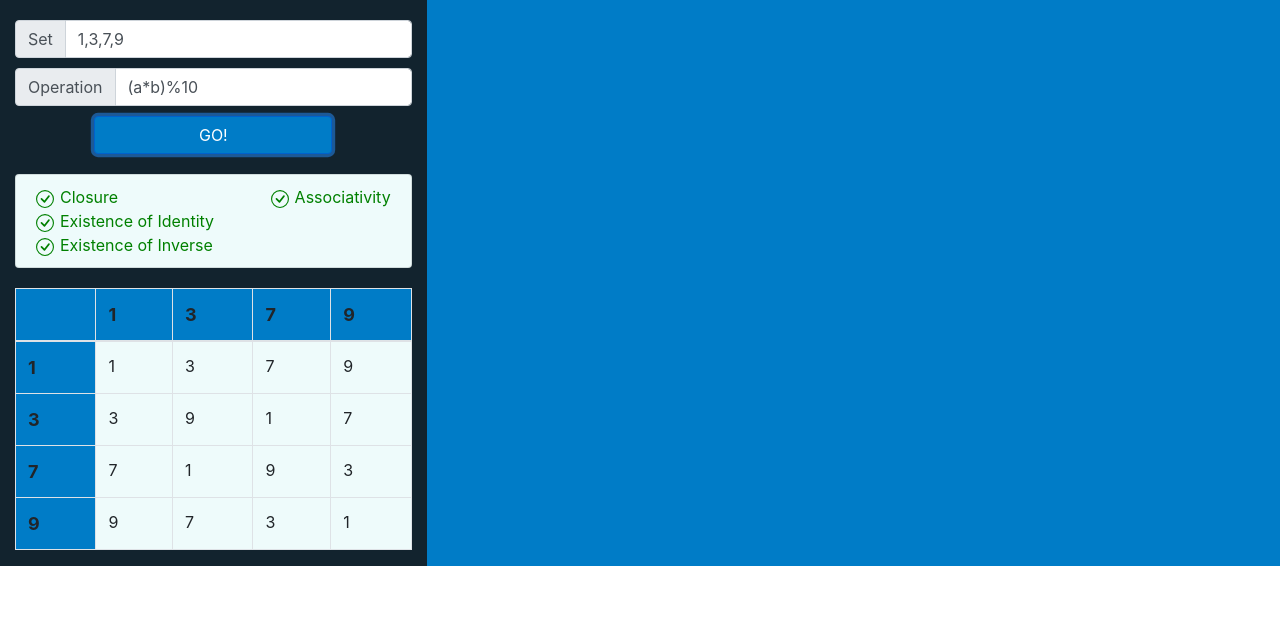
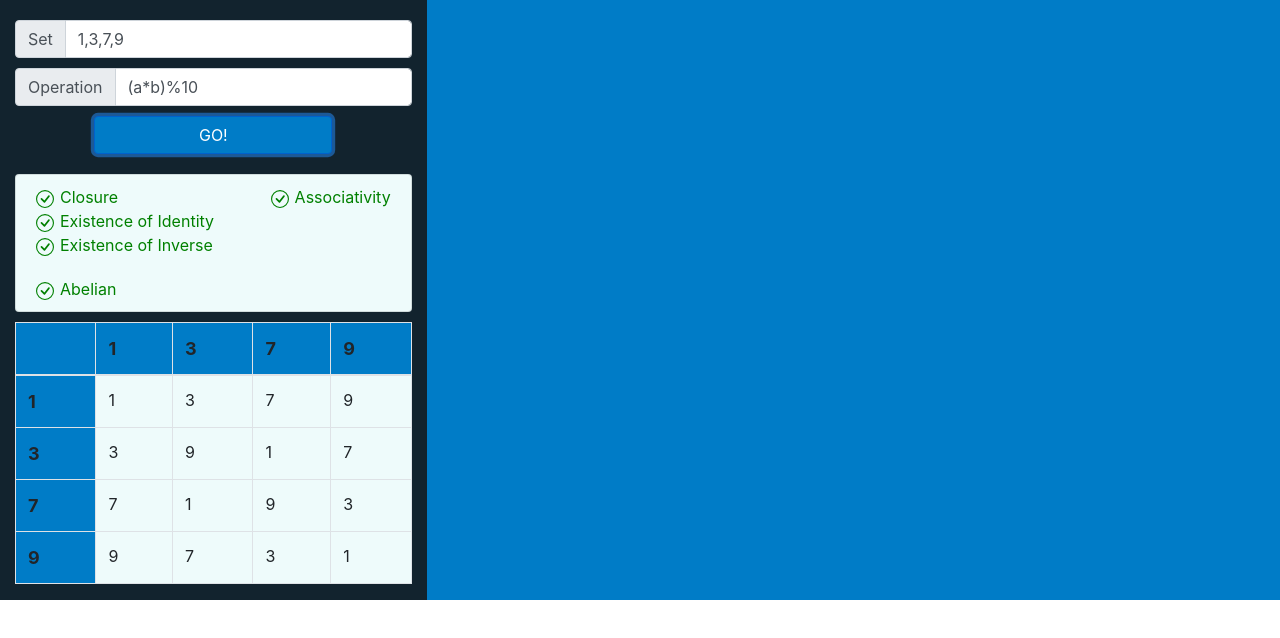
Before and after one commit to Alaa-MK/Abstract-Algebra-Calculator, a React (Create React App) app: page / in a window 1280 px wide. Both pictures are taken after a click on the button "GO!". Shown: the top 638 px of the page. Built offline with nearby package versions, Linux system fonts and the light colour scheme.

Commit message:
sidebar finished

```diff
--- a/src/Components/GroupInfoView.js
+++ b/src/Components/GroupInfoView.js
@@ -2,7 +2,7 @@ import React from 'react';
 import '../styles/GroupInfoView.css';
 import * as Icon from 'react-bootstrap-icons';
 import {
-    Card
+    Card,
 } from 'react-bootstrap'
 
 function InfoItem(props){
@@ -24,9 +24,17 @@ export default class GroupInfoView extends React.Component{
     render(){
       return (
         <Card id='groupInfoCard'>
-          {
-            Object.keys(this.props.info).map(key => <InfoItem key={key} name={key} value={this.props.info[key]}/>)
-          }
+          <div className='infoContaier'>
+            {
+              Object.keys(this.props.info).map(key => <InfoItem key={key} name={key} value={this.props.info[key]}/>)
+            }
+          </div>
+          <div className='infoContaier'>
+            {
+              Object.keys(this.props.extraInfo).map(key => <InfoItem key={key} name={key} value={this.props.extraInfo[key]}/>)
+            }
+          </div>
+
         </Card>
       )
     }
--- a/src/Components/SideView.js
+++ b/src/Components/SideView.js
@@ -6,10 +6,11 @@ import {
     InputGroup,
     FormControl,
     Button,
-    Table
+    Table,
+    Alert
 } from 'react-bootstrap'
 
-function InputGroupWithTip(props){
+function InputGroupWithLabel(props){
     return (
         <InputGroup className='inputGroup'>
             <InputGroup.Prepend>
@@ -80,22 +81,26 @@ export default class SideView extends React.Component{
     }
 
     render(){
-        var info;
-        if (this.props.group)
+        var info, extraInfo;
+        if (this.props.group){
             info = {
                 'Closure': this.props.group.isClosed(),
                 'Associativity' : this.props.group.isAssociative(),
                 'Existence of Identity': this.props.group.identity !== null,
                 'Existence of Inverse': this.props.group.inverse(this.props.group.identity)
             }
+            extraInfo = {
+                'Abelian': this.props.group.isAbelian()
+            }
+        }
         return (
             <div id='sideViewContainer'>
-                <InputGroupWithTip
+                <InputGroupWithLabel
                     text='Set'
                     onChange={this._setChanged}
                     defaultValue={this.state.set}
                 />
-                <InputGroupWithTip
+                <InputGroupWithLabel
                     text='Operation'
                     onChange={this._operationChanged}
                     defaultValue={this.state.operation}
@@ -106,7 +111,10 @@ export default class SideView extends React.Component{
                 >
                     GO!
                 </Button>
-                {info && <GroupInfoView info={info}/>}
+                {info && <GroupInfoView info={info} extraInfo={extraInfo}/>}
+                {info && !this.props.group.isValidGroup() &&
+                    <Alert variant='danger'>Not a valid group!</Alert>
+                }
                 {this._getTable()}
             </div>
         )
--- a/src/styles/GroupInfoView.css
+++ b/src/styles/GroupInfoView.css
@@ -1,6 +1,9 @@
 #groupInfoCard {
     background-color: var(--light-blue);
-    margin: 20px 0;
+    margin-top: 20px;
+    margin-bottom: 10px;
+}
+.infoContaier {
     padding: 10px 0;
     display: flex;
     flex-direction: row;
```
